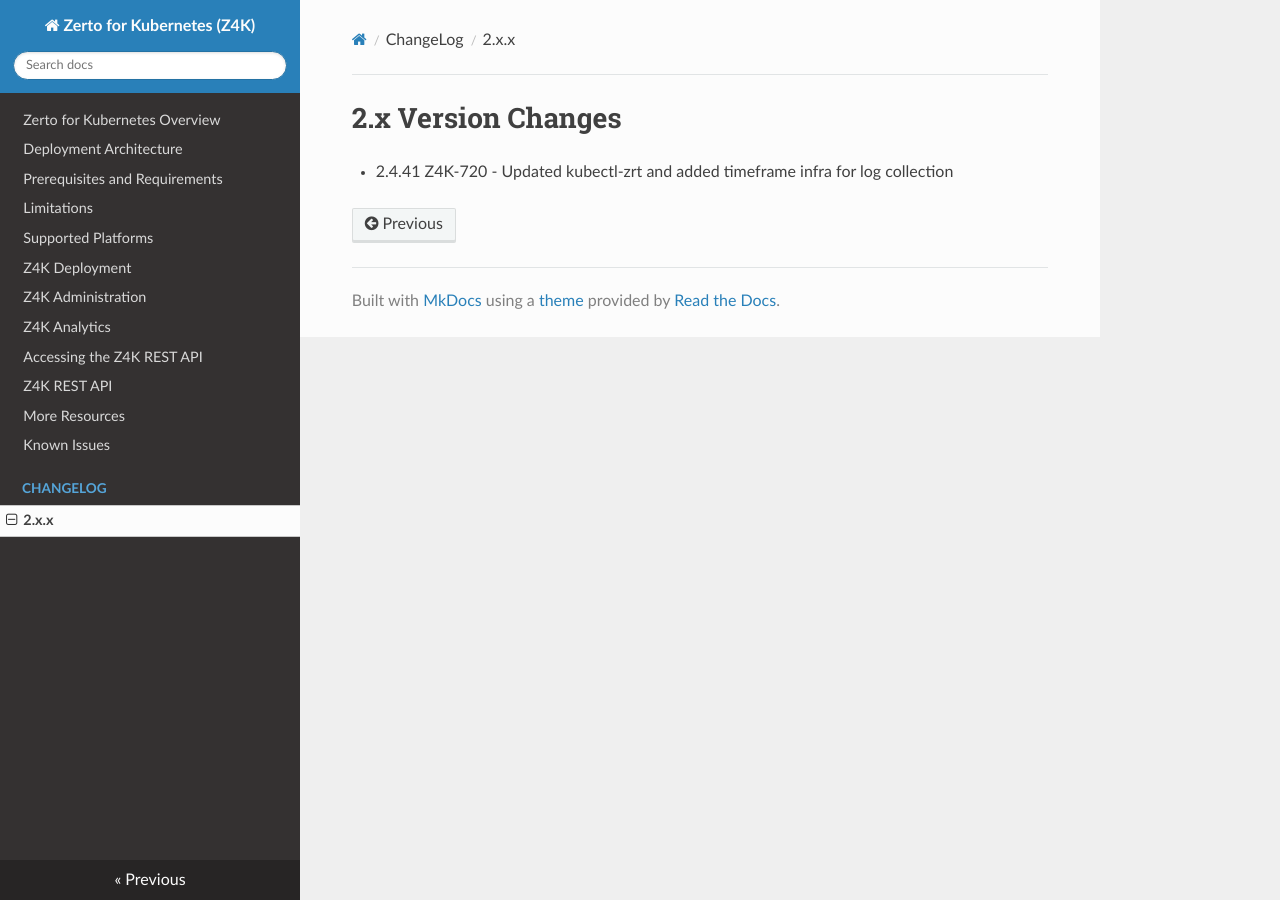
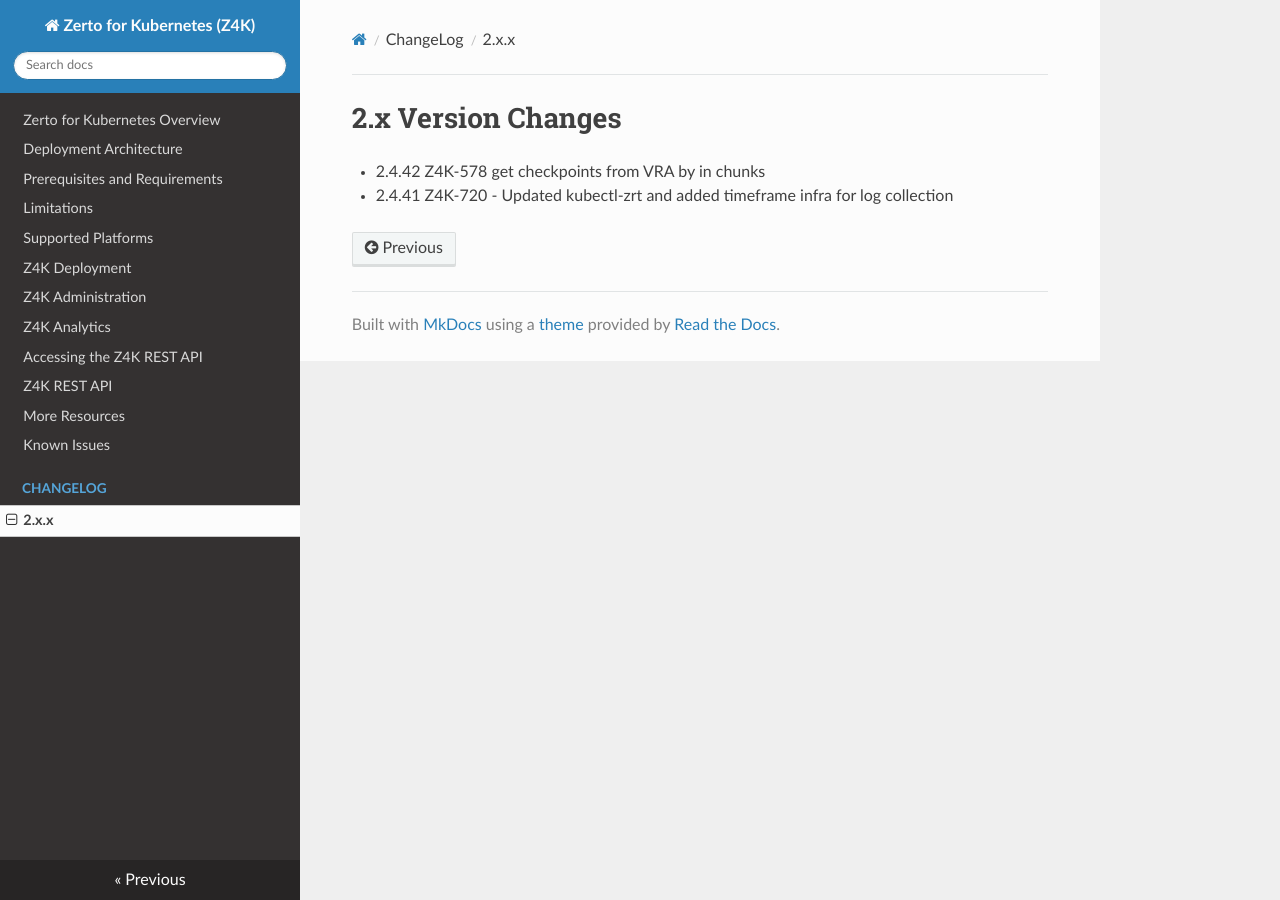
Before and after one commit to ZertoPublic/Z4K, an MkDocs documentation site: the page built from docs/changes/version2.x.x.md, in a window 1280 px wide. Built offline with MkDocs 1.6.1, drawn with Linux system fonts in a browser that asks for light colours.

Commit message:
commit all changes on branch :2.4.42 for version:2.4.42

```diff
--- a/docs/changes/version2.x.x.md
+++ b/docs/changes/version2.x.x.md
@@ -1,3 +1,4 @@
 2.x Version Changes
 ===================
+* 2.4.42 Z4K-578 get checkpoints from VRA by in chunks
 * 2.4.41 Z4K-720 - Updated kubectl-zrt and added timeframe infra for log collection
```
